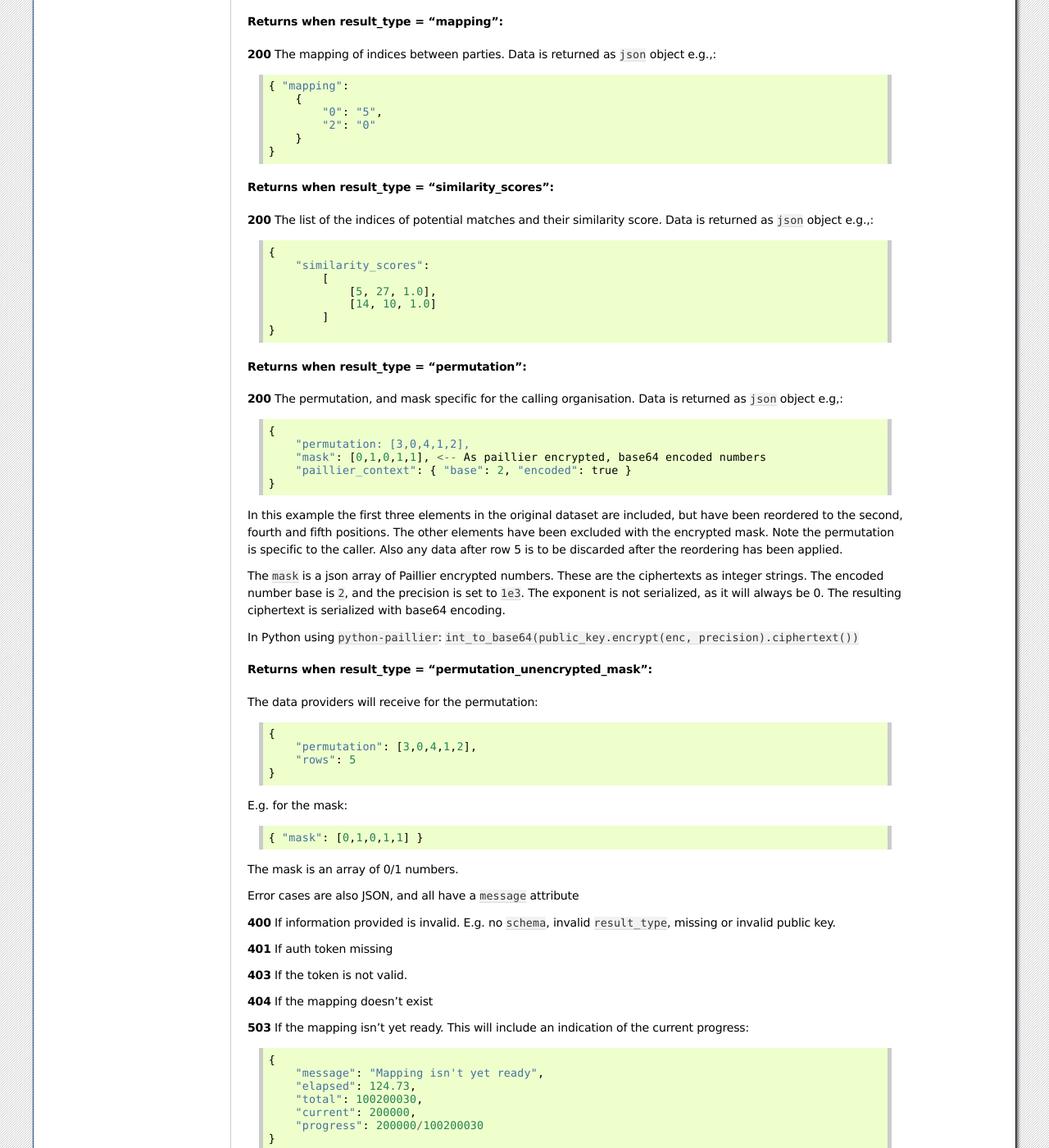
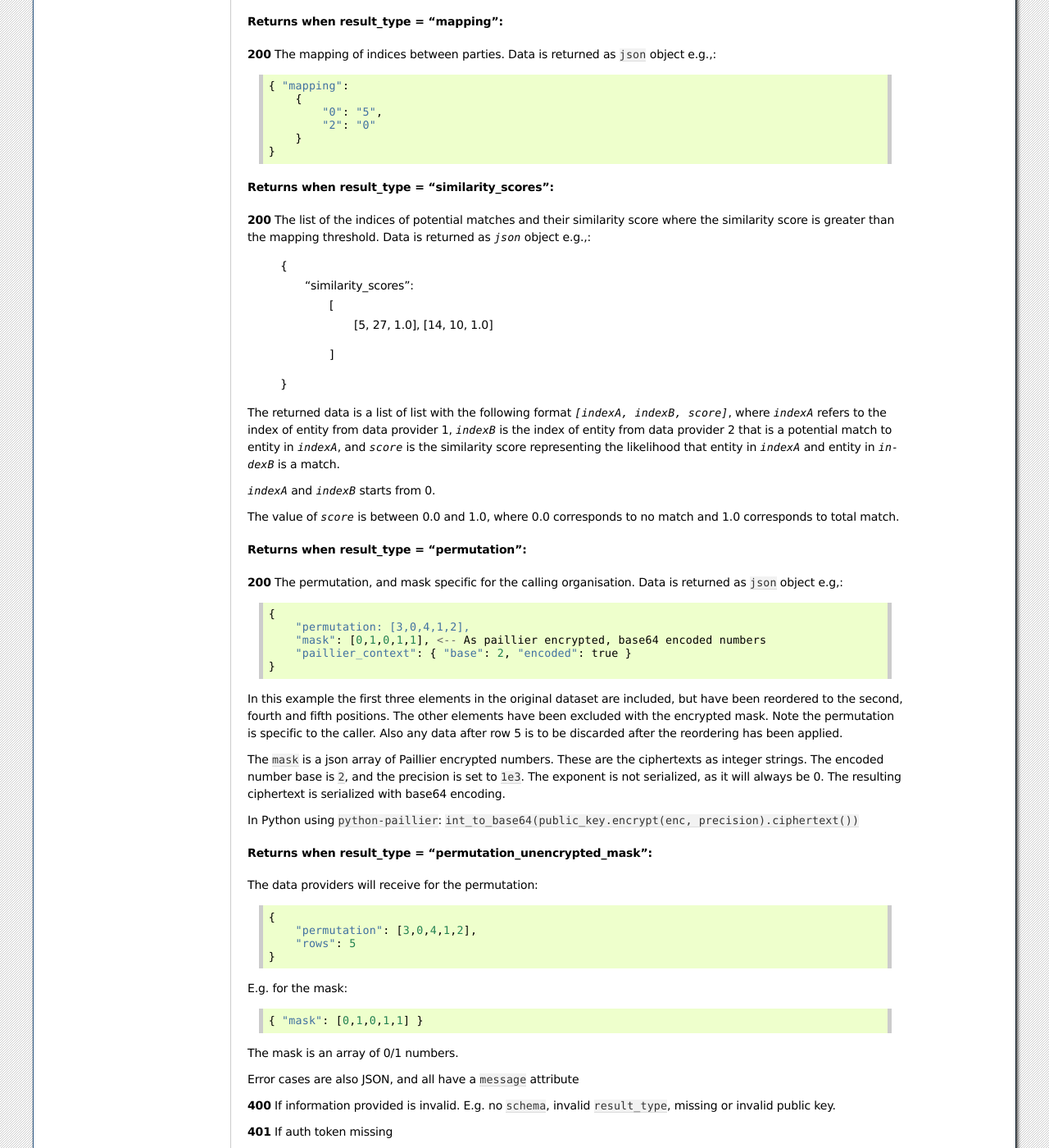
Before and after one commit to data61/anonlink-entity-service, a Sphinx documentation site: the page built from docs/api.rst, in a window 1280 px wide and 1400 px high, scrolled down 2777 px. Shown: the whole window at 82% size. Built offline with Sphinx 7.4.7, drawn with Linux system fonts in a browser that asks for light colours; formulas are drawn with MathJax 3; some of the changed text lies outside the part shown.

```diff
--- a/docs/api.rst
+++ b/docs/api.rst
@@ -204,8 +204,9 @@ Returns when result\_type = "mapping":
 Returns when result\_type = "similarity_scores":
 ^^^^^^^^^^^^^^^^^^^^^^^^^^^^^^^^^^^^^^^^^^^^^^^^
 
-**200** The list of the indices of potential matches and their similarity score.
-Data is returned as ``json`` object e.g.,::
+**200** The list of the indices of potential matches and their similarity score
+where the similarity score is greater than the mapping threshold.
+Data is returned as `json` object e.g.,:
 
     {
         "similarity_scores":
@@ -214,6 +215,17 @@ Data is returned as ``json`` object e.g.,::
                 [14, 10, 1.0]
             ]
     }
+
+
+The returned data is a list of list with the following format `[indexA, indexB, score]`,
+where `indexA` refers to the index of entity from data provider 1, `indexB` is the index of entity
+from data provider 2 that is a potential match to entity in `indexA`, and `score` is the similarity score
+representing the likelihood that entity in `indexA` and entity in `indexB` is a match.
+
+`indexA` and `indexB` starts from 0.
+
+The value of `score` is between 0.0 and 1.0, where 0.0 corresponds to no match
+and 1.0 corresponds to total match.
 
 
 Returns when result\_type = "permutation":
@@ -269,6 +281,8 @@ Error cases are also JSON, and all have a ``message`` attribute
 **403** If the token is not valid.
 
 **404** If the mapping doesn't exist
+
+**500** If the CSV file containing the similarirt file cannot be found or is corrupted.
 
 **503** If the mapping isn't yet ready. This will include an indication
 of the current progress::
```
Also changed, not shown: docs/_static/swagger.yaml (+16 -1 lines).
